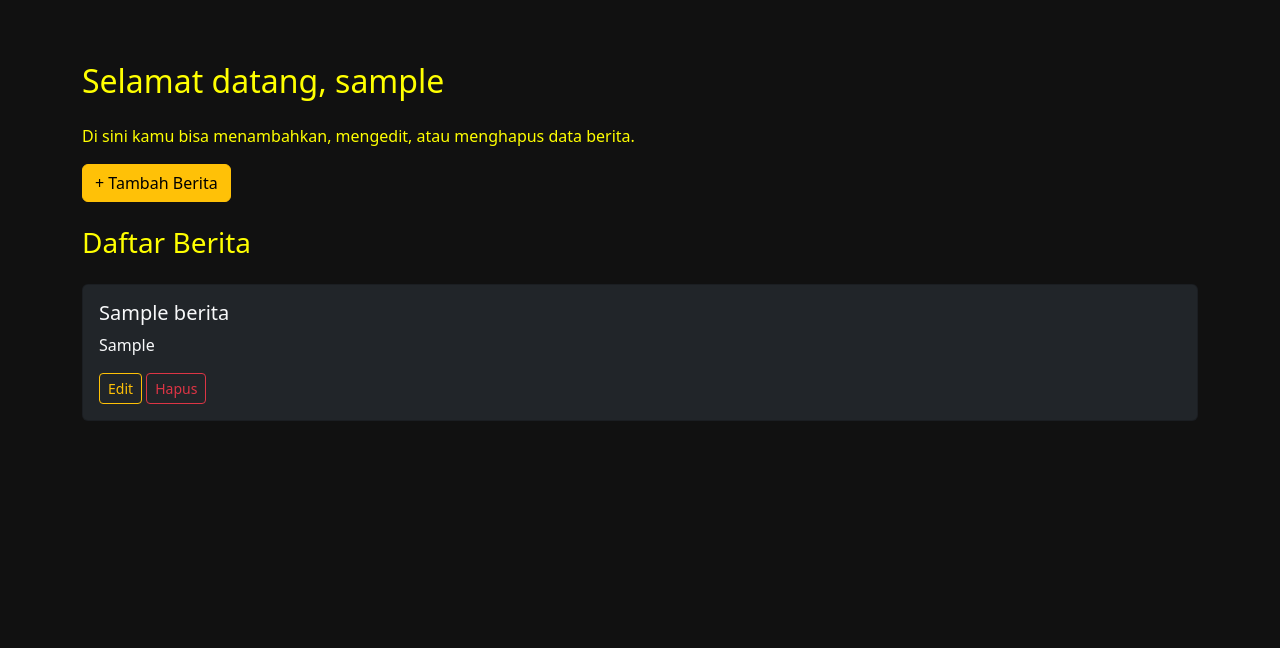
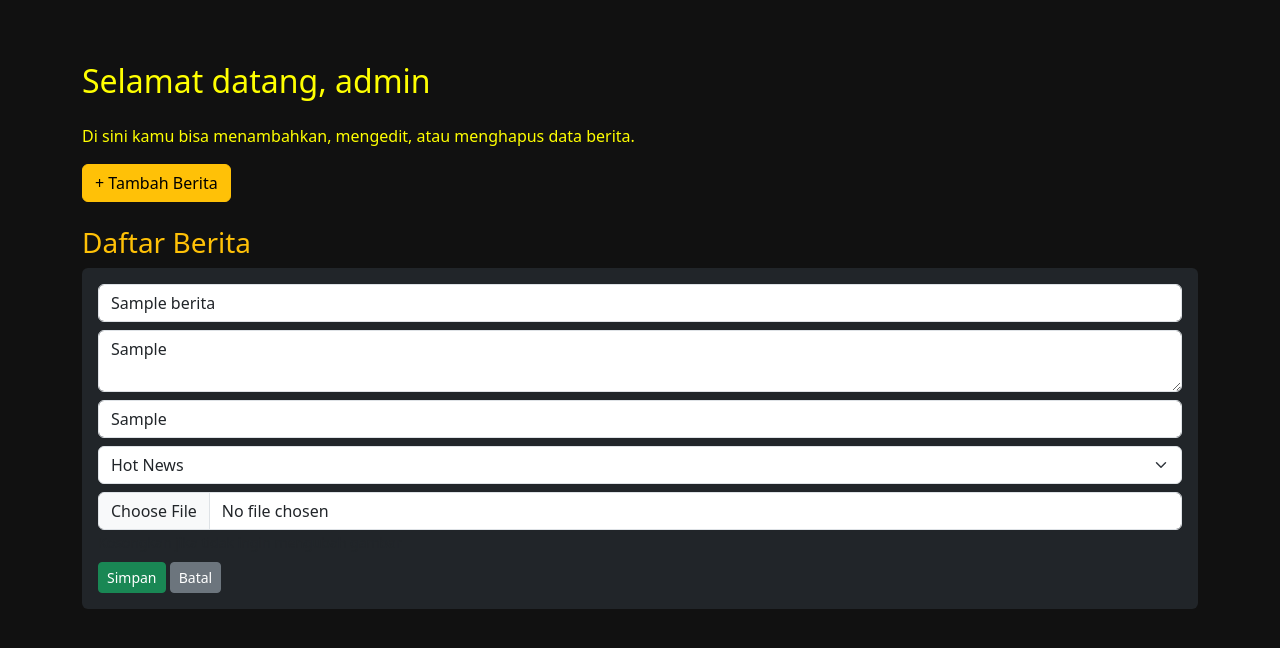
Before and after one commit to Ginpra/Website, a PHP site: page /dashboard.php?edit=1 in a window 1280 px wide. Shown: the part 56-704 px from the top of the page. Run offline with PHP 8.4, Linux system fonts and the light colour scheme; the visitor is signed in with stand-in values (Sample User, id 1); tables that the repository leaves empty or names only in its code hold one stand-in row (values such as "Sample post").

Commit message:
dashboard.php

```diff
--- a/Berita Teknologi/dashboard.php
+++ b/Berita Teknologi/dashboard.php
@@ -1,5 +1,5 @@
 <?php
-include 'koneksi.php'; //menghubungkan file ini dengan file koneksi.php
+include 'koneksi.php';
 session_start();
 
 if (isset($_GET['action']) && $_GET['action'] === 'logout') {
@@ -8,14 +8,56 @@ if (isset($_GET['action']) && $_GET['action'] === 'logout') {
     exit();
 }
 
-if (!isset($_SESSION['login'])) { //jika session login tidak ada
-    header("Location: login.php"); //redirect ke halaman login
-    exit; //keluar dari file ini
+if (!isset($_SESSION['login'])) {
+    header("Location: login.php");
+    exit;
 }
 
-// Ambil username admin dari database
-$username = $_SESSION['username']; // Misal, session menyimpan username admin
+// Hapus berita
+if (isset($_GET['hapus'])) {
+    $id = intval($_GET['hapus']);
+    $stmt = $conn->prepare("DELETE FROM berita WHERE id = ?");
+    $stmt->bind_param("i", $id);
+    $stmt->execute();
+    header("Location: dashboard.php");
+    exit;
+}
 
+// Update Berita
+if (isset($_POST['update'])) {
+    $id        = (int)$_POST['id'];
+    $judul     = mysqli_real_escape_string($conn, $_POST['judul']);
+    $sub       = mysqli_real_escape_string($conn, $_POST['sub']);
+    $deskripsi = mysqli_real_escape_string($conn, $_POST['deskripsi']);
+    $kategori  = mysqli_real_escape_string($conn, $_POST['kategori']);
+
+    // Bangun query dasar
+    $sql = "UPDATE berita SET
+                judul     = '$judul',
+                sub       = '$sub',
+                deskripsi = '$deskripsi',
+                kategori  = '$kategori'";
+
+    // Handle upload gambar jika ada
+    if (!empty($_FILES['gambar']['name'])) {
+        $fileName = time() . '_' . basename($_FILES['gambar']['name']);
+        $target   = 'uploads/' . $fileName;
+        if (move_uploaded_file($_FILES['gambar']['tmp_name'], $target)) {
+            $sql .= ", gambar = '$fileName'";
+        } else {
+            echo "<script>alert('Upload gambar gagal!');</script>";
+            exit;
+        }
+    }
+
+    $sql .= " WHERE id = $id";
+    mysqli_query($conn, $sql) or die(mysqli_error($conn));
+    header('Location: dashboard.php');
+    exit;
+}
+
+// Ambil semua berita
+$berita = $conn->query("SELECT * FROM berita");
 ?>
 <!DOCTYPE html>
 <html lang="id">
@@ -34,36 +76,47 @@ $username = $_SESSION['username']; // Misal, session menyimpan username admin
   </nav>
 
   <div class="container py-5">
-    <h2 class="mb-4">Selamat datang, <?= $username ?></h2>
+    <h2 class="mb-4">Selamat datang, admin</h2>
     <p>Di sini kamu bisa menambahkan, mengedit, atau menghapus data berita.</p>
-    <a href="tambah.php" class="btn btn-warning">+ Tambah Berita</a>
+    <a href="tambah.php" class="btn btn-warning mb-4">+ Tambah Berita</a>
 
-    <h3 class="mt-4">Daftar Berita</h3>
-    <?php
-    // Ambil data berita dari database
-    $query = "SELECT * FROM berita ORDER BY tanggal DESC";
-    $result = $conn->query($query);
-
-    if ($result && $result->num_rows > 0) {
-      while ($row = $result->fetch_assoc()) {
-        $judul = htmlspecialchars($row['judul']);
-        $sub = htmlspecialchars($row['sub']);
-        $id = $row['id']; // Ambil id berita
-    ?>
-        <div class="card bg-dark text-light mt-4">
-          <div class="card-body">
-            <h5 class="card-title"><?= $judul ?></h5>
-            <p class="card-text"><?= $sub ?></p>
-            <a href="edit.php?id=<?= $id ?>" class="btn btn-outline-warning btn-sm">Edit</a>
-            <a href="hapus.php?id=<?= $id ?>" class="btn btn-outline-danger btn-sm" onclick="return confirm('Yakin ingin menghapus berita ini?')">Hapus</a>
-          </div>
-        </div>
-    <?php
-      }
-    } else {
-      echo "<p>Tidak ada berita untuk ditampilkan.</p>";
-    }
-    ?>
+    <h3 class="text-warning">Daftar Berita</h3>
+    <?php while ($row = $berita->fetch_assoc()): ?>
+      <div class="bg-dark text-light p-3 rounded mb-3">
+        <?php if (isset($_GET['edit']) && $_GET['edit'] == $row['id']): ?>
+          <form method="post">
+            <input type="hidden" name="id" value="<?= $row['id'] ?>">
+            <div class="mb-2">
+              <input type="text" name="judul" class="form-control" value="<?= htmlspecialchars($row['judul']) ?>" required>
+            </div>
+            <div class="mb-2">
+              <textarea name="deskripsi" class="form-control" required><?= htmlspecialchars($row['deskripsi']) ?></textarea>
+            </div>
+            <div class="mb-2">
+              <input type="text" name="sub" class="form-control" value="<?= htmlspecialchars($row['sub']) ?>" required>
+            </div>
+            <div class="mb-2">
+              <select name="kategori" class="form-select" required>
+              <option value="hot">Hot News</option>
+              <option value="latest">Latest News</option>
+              <option value="tips">Tips</option>
+            </select>
+            </div>
+            <div class="mb-2">
+              <input type="file" name="gambar" class="form-control">
+              <small class="text-muted">Kosongkan jika tidak ingin mengubah gambar</small>
+            </div>
+            <button type="submit" name="update" class="btn btn-success btn-sm">Simpan</button>
+            <a href="dashboard.php" class="btn btn-secondary btn-sm">Batal</a>
+          </form>
+        <?php else: ?>
+          <h5><?= htmlspecialchars($row['judul']) ?></h5>
+          <p><?= htmlspecialchars($row['sub']) ?></p>
+          <a href="?edit=<?= $row['id'] ?>" class="btn btn-outline-warning btn-sm">Edit</a>
+          <a href="?hapus=<?= $row['id'] ?>" class="btn btn-outline-danger btn-sm" onclick="return confirm('Yakin ingin menghapus berita ini?')">Hapus</a>
+        <?php endif; ?>
+      </div>
+    <?php endwhile; ?>
   </div>
 
 </body>
```
